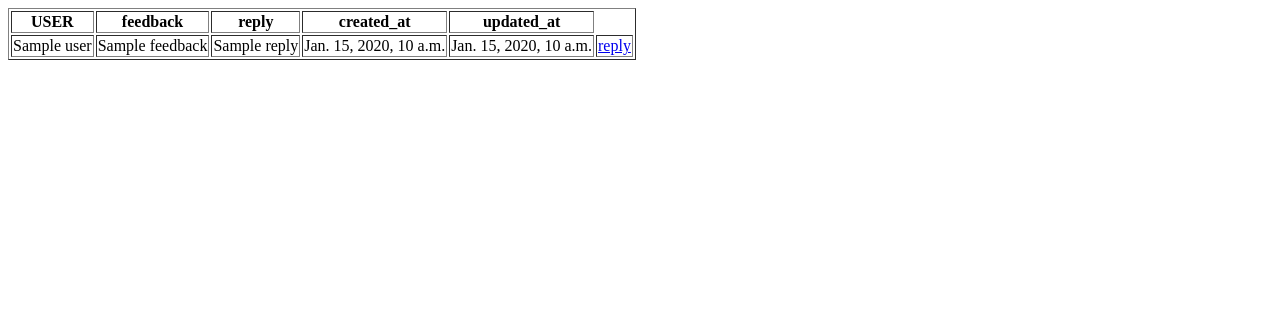
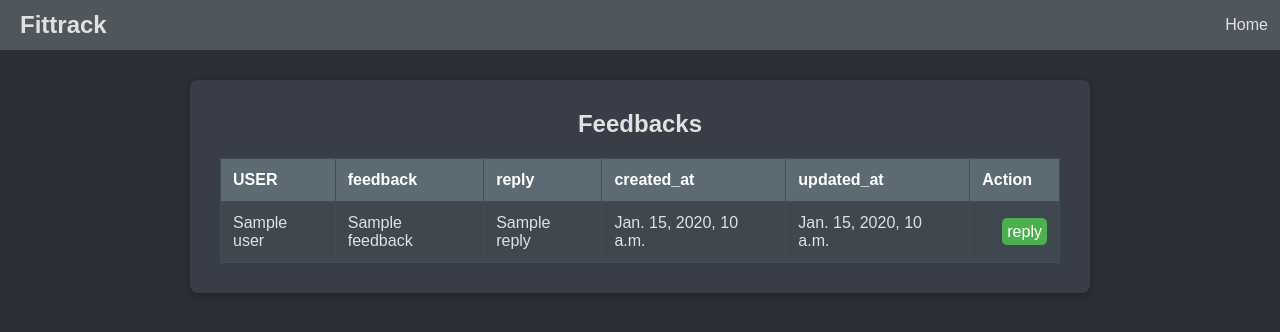
Before and after one commit to fittrack2025/FIT-TRACK, a Django app: template templates/ADMINISTRATOR/feedback.html in a window 1280 px wide. Shown: the top 332 px of the page. Run offline with Django 5.2, Linux system fonts and the light colour scheme; the template is opened without the code that fills it: most values are stand-ins (such as "Sample title", 1, 10 or a date in 2020); some libraries are stand-ins or nearby versions.

Commit message:
css added in feedback.html

```diff
--- a/static/css/admin.css
+++ b/static/css/admin.css
@@ -200,7 +200,7 @@ li:hover {
     color: #bb4af3;
 }
 
-.notifications:hover {
+.logout:hover {
     text-decoration: underline;
 }
 a{
--- a/templates/ADMINISTRATOR/feedback.html
+++ b/templates/ADMINISTRATOR/feedback.html
@@ -1,14 +1,28 @@
+{% load static %}
+
+
 <!DOCTYPE html>
 <html lang="en">
 <head>
     <meta charset="UTF-8">
     <meta name="viewport" content="width=device-width, initial-scale=1.0">
     <title>Feedback</title>
-    <link rel="stylesheet" href="notification.css"></link>
+    <link rel="stylesheet" href="{% static 'css/verify.css' %}"></link>
 </head>
 <body>
-
+    <header class="bar">
+        <div class="logo">
+          <a href="#">Fittrack</a>
+        </div>
+        <nav class="nav">
+          <ul>
+              <li><a href="/Adminhome/">Home</a></li>
+          </ul>
+      </nav>
+      </header>
+      <div class="main">
     <table border="1">
+        <h2>Feedbacks</h2>
         <tr>
 
             <th>USER</th>
@@ -16,6 +30,7 @@
             <th>reply</th>
             <th>created_at</th>
             <th>updated_at</th>
+            <th>Action</th>
 
 
         </tr>
@@ -27,9 +42,10 @@
         <td>{{i.reply}}</td>
         <td>{{i.created_at}}</td>
         <td>{{i.updated_at}}</td>
-    <td><a href="/Reply/{{i.id}}">reply</a> </td>
+    <td><a href="/Feedbackreply/{{i.id}}" class="green">reply</a> </td>
     </tr>
     {%endfor%}
     </table>
+</div>
 </body>
 </html>
--- a/templates/ADMINISTRATOR/verifydietiton.html
+++ b/templates/ADMINISTRATOR/verifydietiton.html
@@ -23,7 +23,7 @@
       </nav>
       </header>
 <div class="main">
-    <h2>Verify Dietition</h2>
+    <h2>VERIFY DIETITIONS</h2>
     <table border="1">
         <tr>
             <th>Name</th>
--- a/templates/ADMINISTRATOR/verifytrainer.html
+++ b/templates/ADMINISTRATOR/verifytrainer.html
@@ -17,13 +17,12 @@
         </div>
         <nav class="nav">
           <ul>
-              <li><a href="#">Home</a></li>
-              <li><a href="#">Notification</a></li>
+              <li><a href="/Adminhome/">Home</a></li>
           </ul>
       </nav>
       </header>
 <div class="main">
-    <h2>Verify Trainer</h2>
+    <h2>VERIFY TRAINERS</h2>
     <table border="1" >
         <tr>
 
```
Also changed, not shown: templates/ADMINISTRATOR/adminhome.html (+4 -4 lines), templates/ADMINISTRATOR/feedbackreply.html (+29 -9 lines), administrator/migrations/0003_delete_viewusertable.py (added), db.sqlite3.
